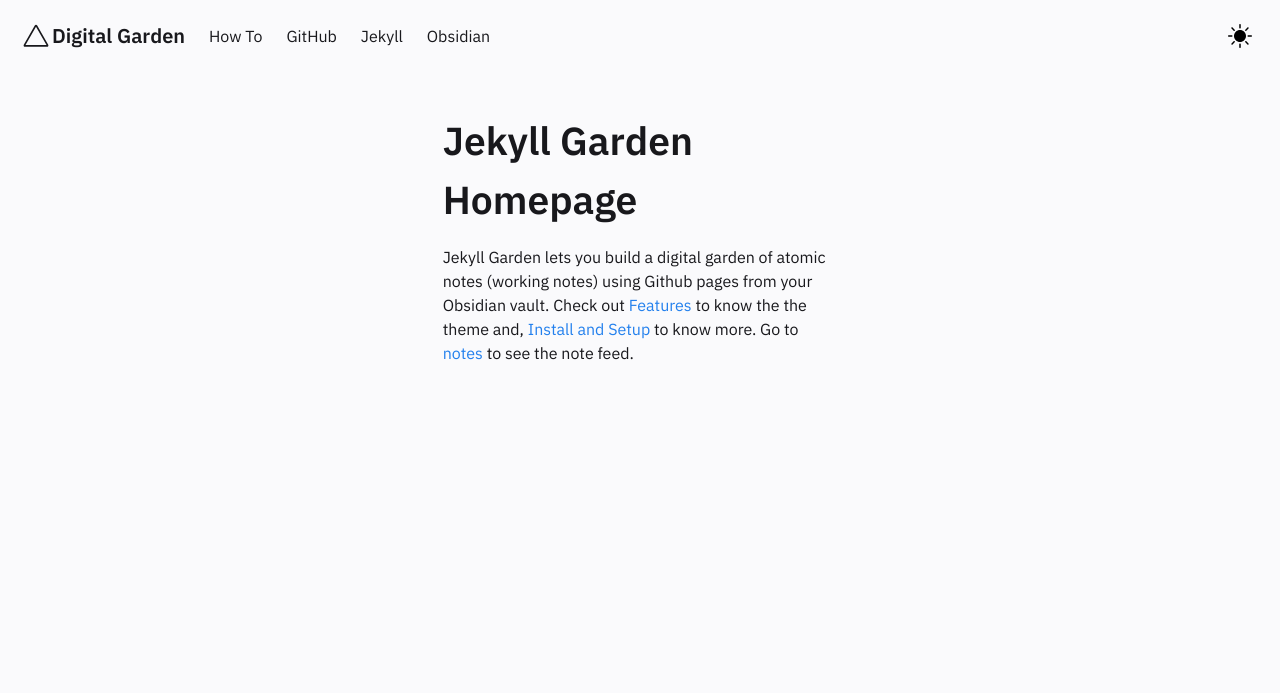
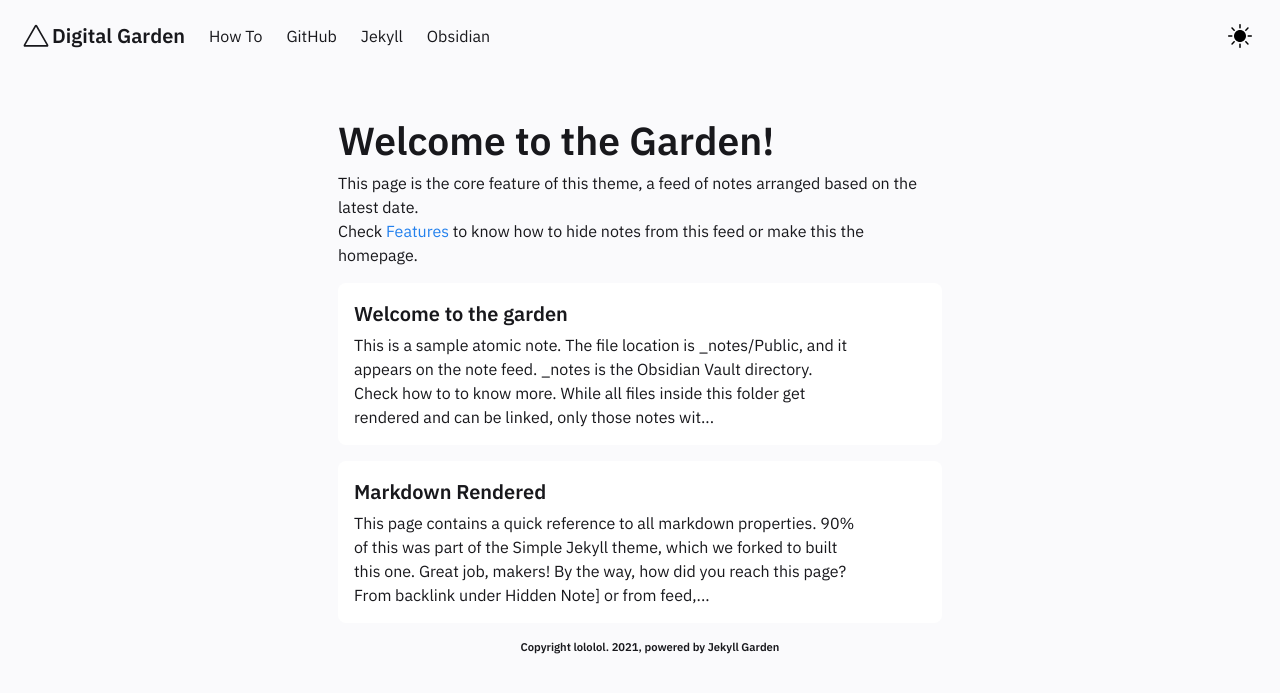
Before and after one commit to antrmn/ra-c.github.io, a Jekyll site: the page built from pages/index.md, in a window 1280 px wide. Shown: the top 693 px of the page. Built offline with Jekyll 4.4.1, drawn with Linux system fonts in a browser that asks for light colours.

Commit message:
Update _config.yml

```diff
--- a/_config.yml
+++ b/_config.yml
@@ -28,7 +28,7 @@ url: "https://jekyll-garden.github.io/" # the base hostname & protocol for your
 # your social media links etc
 #######################################################################
 
-heading: G7 di Fisciano # Change this
+heading: G7 di Fisciano
 copyright:
   year: 2021
   msg: Copyright lololol # This is a mandatory attribute for copyright to be displayed ; If deleting this, edit at footer layout.
@@ -77,9 +77,9 @@ preferences:
     related:
       enabled: true
   flashcards:
-    enabled: true #Not supported in NotesGadern theme
+    enabled: true
   homepage:
-    enabled: true ##If you need a homepage, change this to true and edit _includes/Homepage.html
+    enabled: false
 
 encoding: utf-8
 
```
